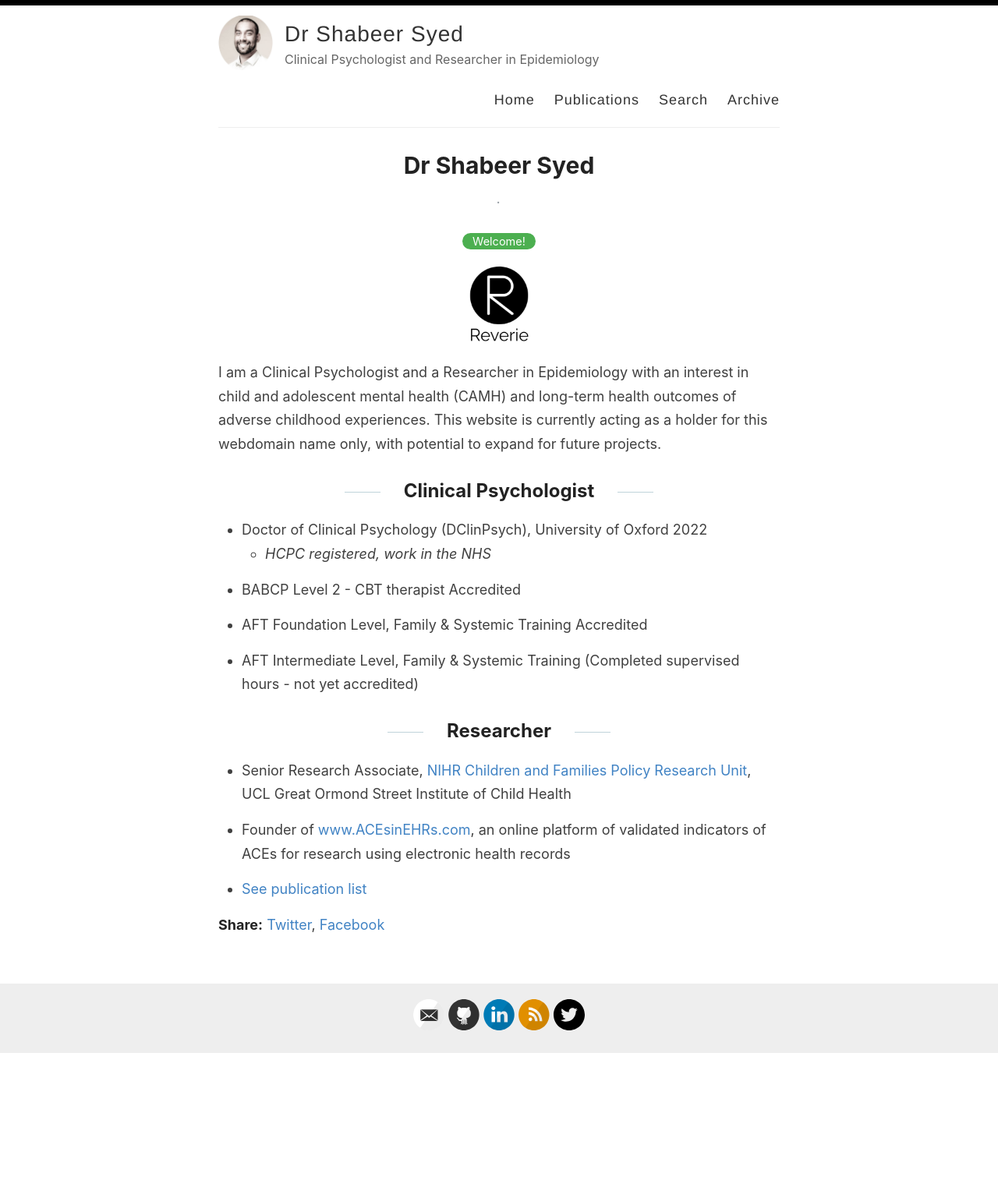
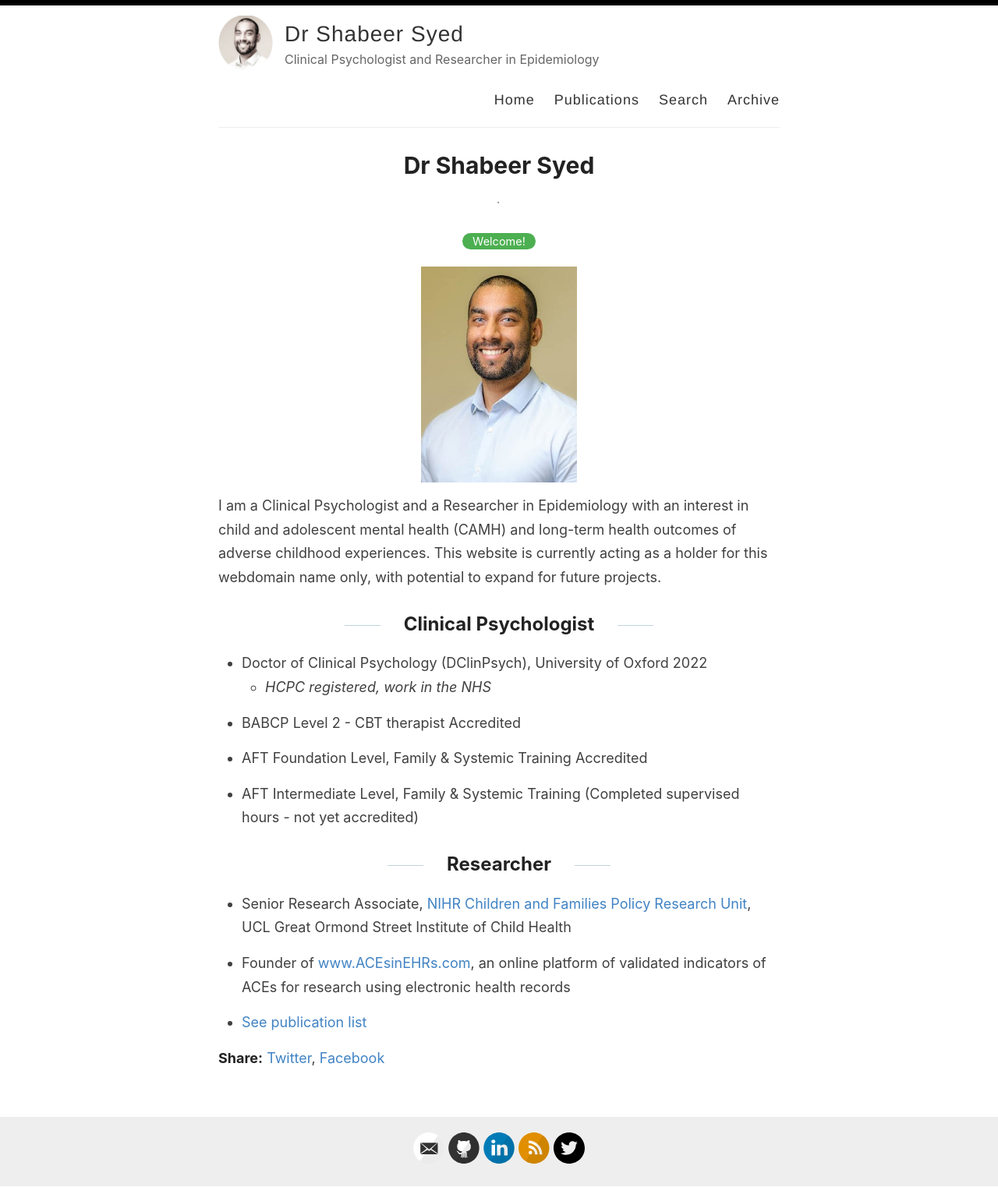
Before and after one commit to shabeer-syed/shabeersyed, a Jekyll site: the page built from index.md, in a window 1280 px wide. Shown: the whole page at 78% size. Built offline with Jekyll 4.4.1, drawn with Linux system fonts in a browser that asks for light colours; comment, search, counter and statistics services are not loaded; before the commit the page ends 1352 px from its top, so only the background shows below that.

Commit message:
Update index.md

```diff
--- a/index.md
+++ b/index.md
@@ -4,7 +4,7 @@ title: Dr Shabeer Syed
 categories: [Welcome!]
 ---
 
-<img src="/images/reverie-text.png" alt="Reverie" width="200"/>
+<img src="/images/shabeer%20profile%20cropped.jpg" alt="Reverie" width="200"/>
 
 I am a Clinical Psychologist and a Researcher in Epidemiology with an interest in child and adolescent mental health (CAMH) and long-term health outcomes of adverse childhood experiences. This website is currently acting as a holder for this webdomain name only, with potential to expand for future projects.
 
```
